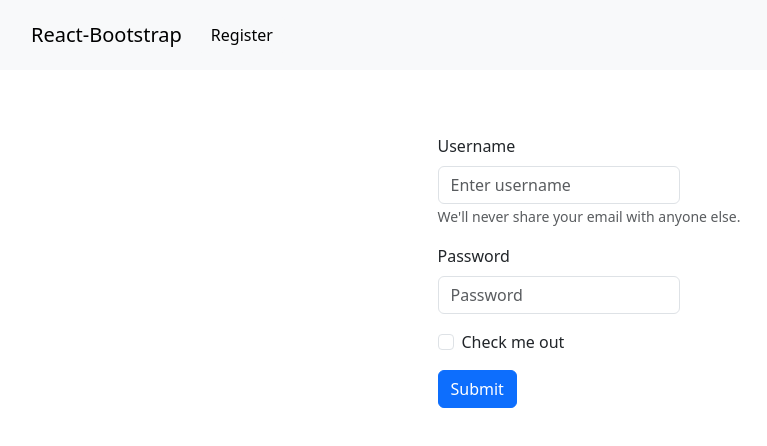
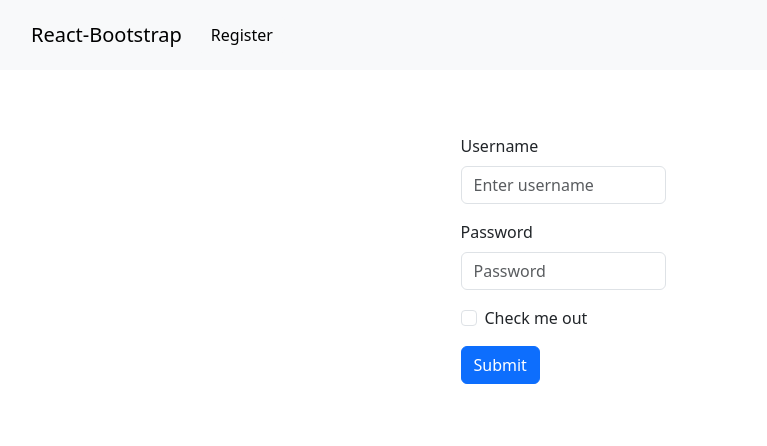
Before and after one commit to kaelfdl/employee-monitoring-dashboard, a React (Create React App) app in the folder frontend/: page / in a window 1280 px wide. Shown: the top 446 px of the page, without its empty margins (51-818 px from the left). Built offline with nearby package versions, Linux system fonts and the light colour scheme; no server answers.

Commit message:
removed form text

```diff
--- a/frontend/src/App.js
+++ b/frontend/src/App.js
@@ -164,10 +164,7 @@ function App() {
             <Form.Group className="mb-3" controlId="formBasicUsername">
               <Form.Label>Username</Form.Label>
               <Form.Control type="text" placeholder="Enter username" value={username} onChange={e => setUsername(e.target.value)} />
-              <Form.Text className="text-muted">
-                We'll never share your email with anyone else.
-              </Form.Text>
-            </Form.Group>
+             </Form.Group>
 
             <Form.Group className="mb-3" controlId="formBasicPassword">
               <Form.Label>Password</Form.Label>
```
